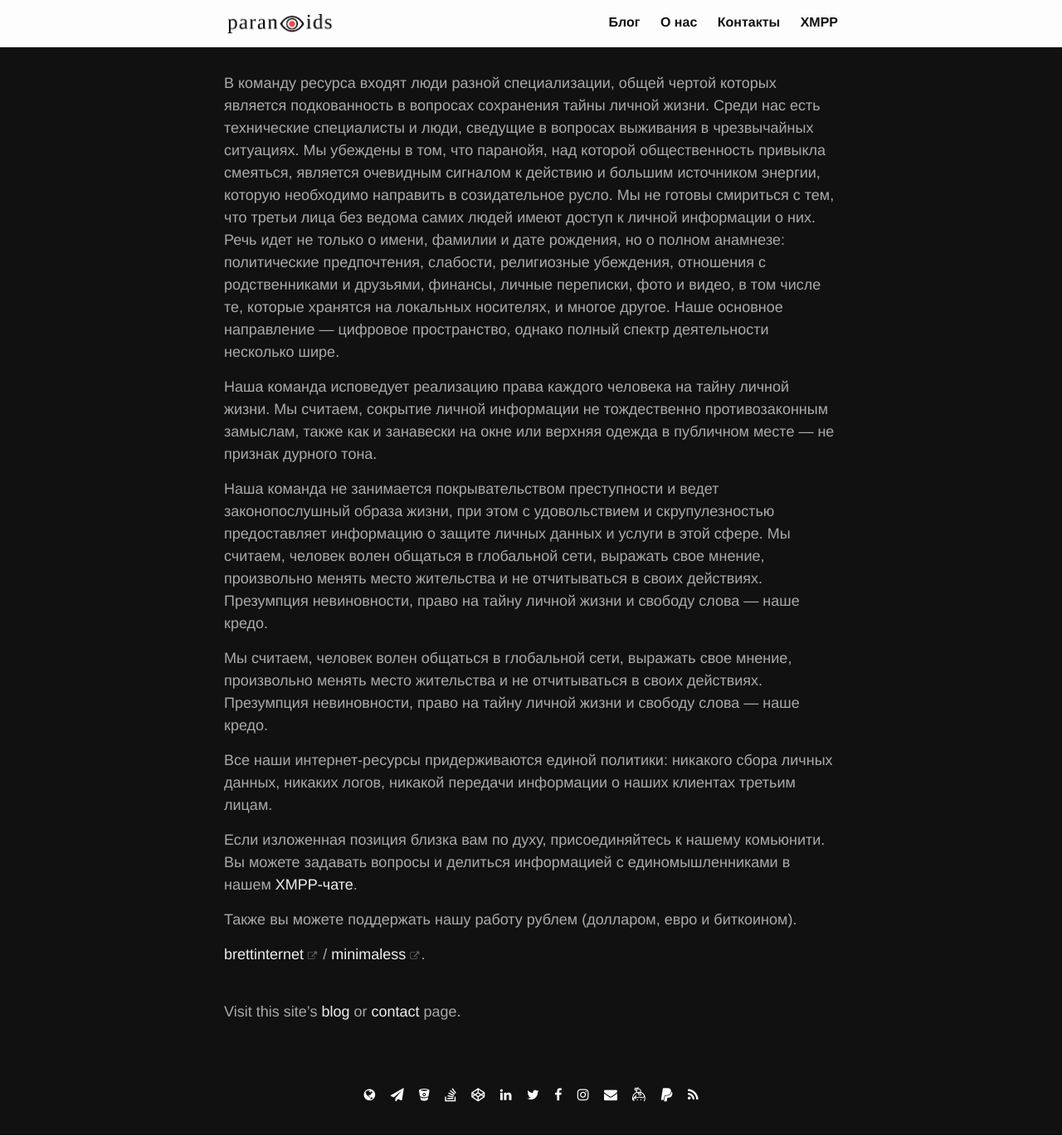
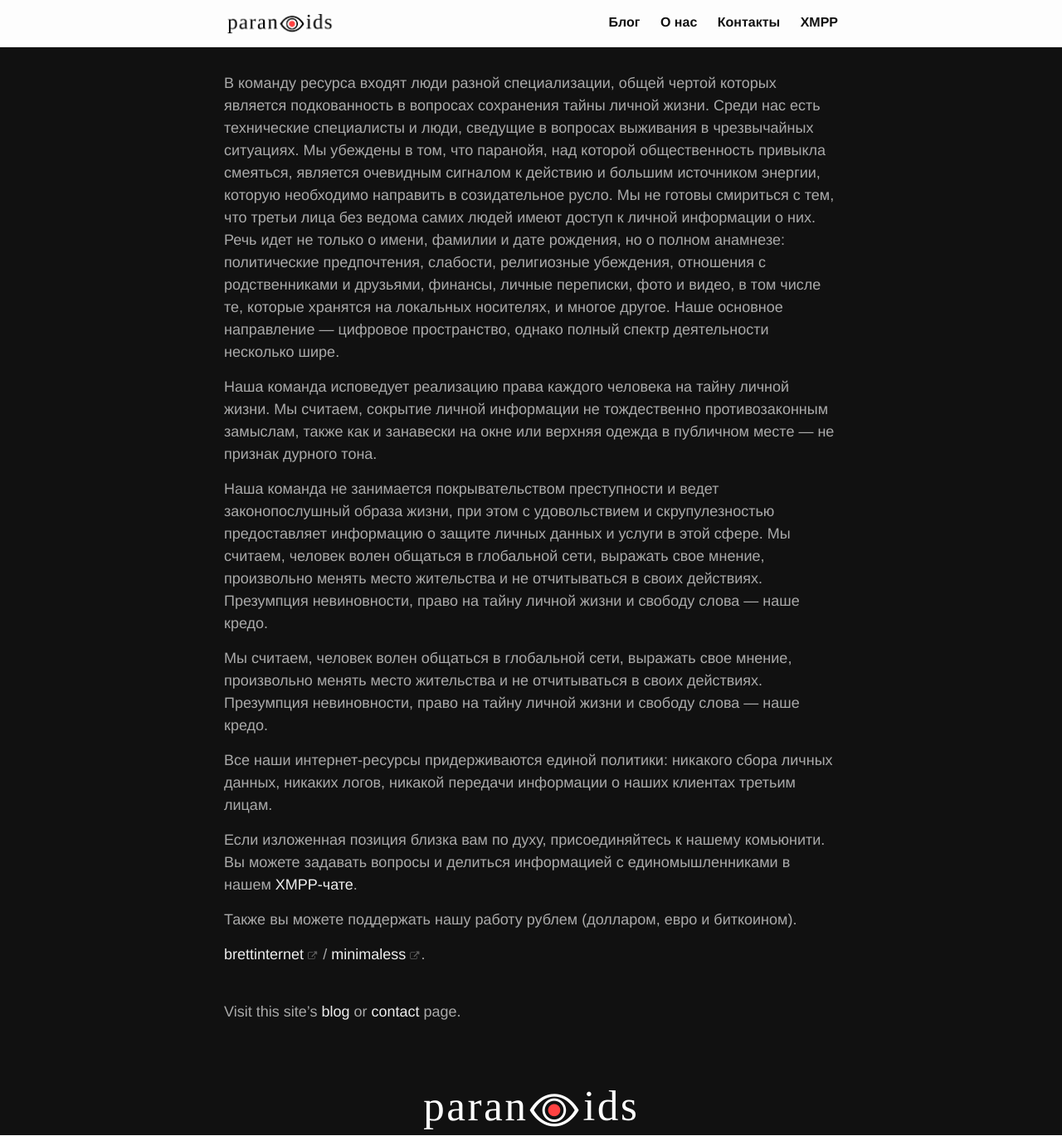
Before and after one commit to 2b7E1n6D0e5R7/2b7E1n6D0e5R7.github.io, a Jekyll site: the page built from _pages/about.md, in a window 1280 px wide. Shown: the whole page at 83% size. Built offline with Jekyll 4.4.1, drawn with Linux system fonts in a browser that asks for light colours.

Commit message:
Update footer.html

```diff
--- a/_includes/footer.html
+++ b/_includes/footer.html
@@ -1,9 +1,9 @@
 <footer class="site-footer">
   <div class="wrapper">
-    {% if page.layout == 'contact' %}
-      <span>
+    {% if page.layout == 'about' %}
+
       <a href="https://paranoids.info/" target="_blank"><img src="/images/logo_white.png" alt="Логотип Paranoids.info"/></a>
-      </span>
+
     {% else %}
       {% include contact-icons.html %}
     {% endif %}
```
